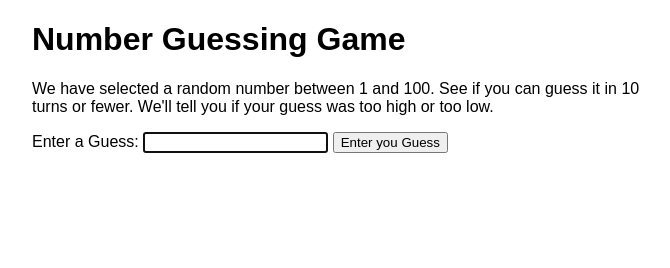
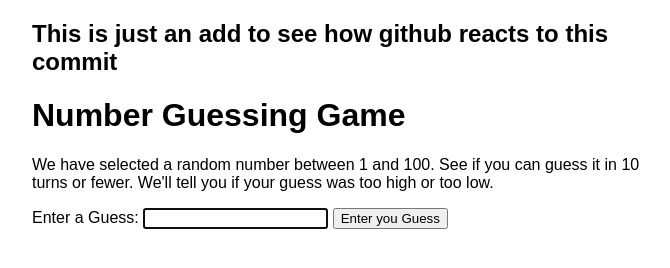
Before and after one commit to jarhae1/webpagefiles, a plain HTML site: page index.html in a window 1280 px wide. Shown: the whole page, without its empty margins (288-958 px from the left). Drawn offline with Linux system fonts and the light colour scheme.

Commit message:
Added an h2 element

```diff
--- a/index.html
+++ b/index.html
@@ -19,6 +19,7 @@
 </head>
 
 <body>
+  <h2>This is just an add to see how github reacts to this commit</h2>
   <h1>Number Guessing Game</h1>
   <p>We have selected a random number between 1 and 100. See if you can guess it in 10 turns or fewer. We'll tell you if your guess was too high or too low.
   </p>
```
